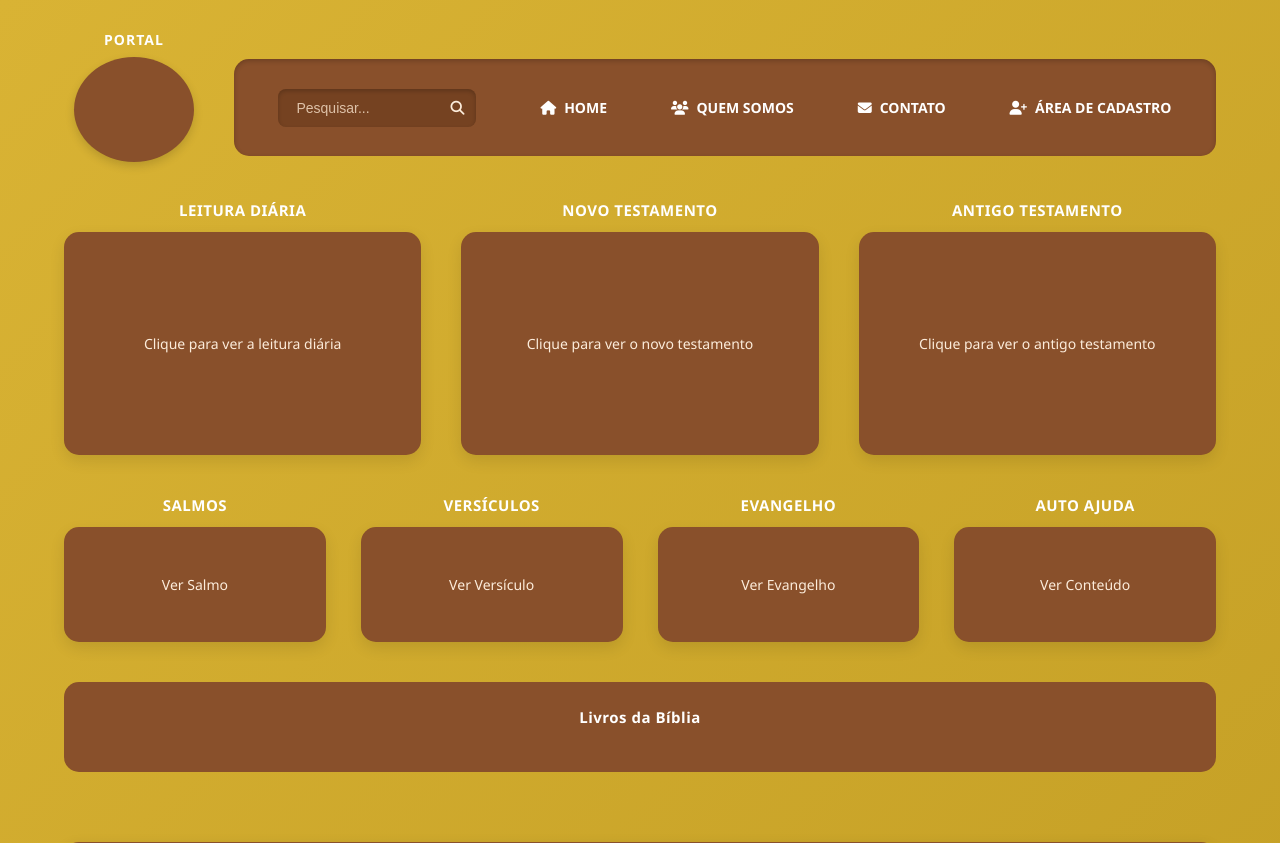
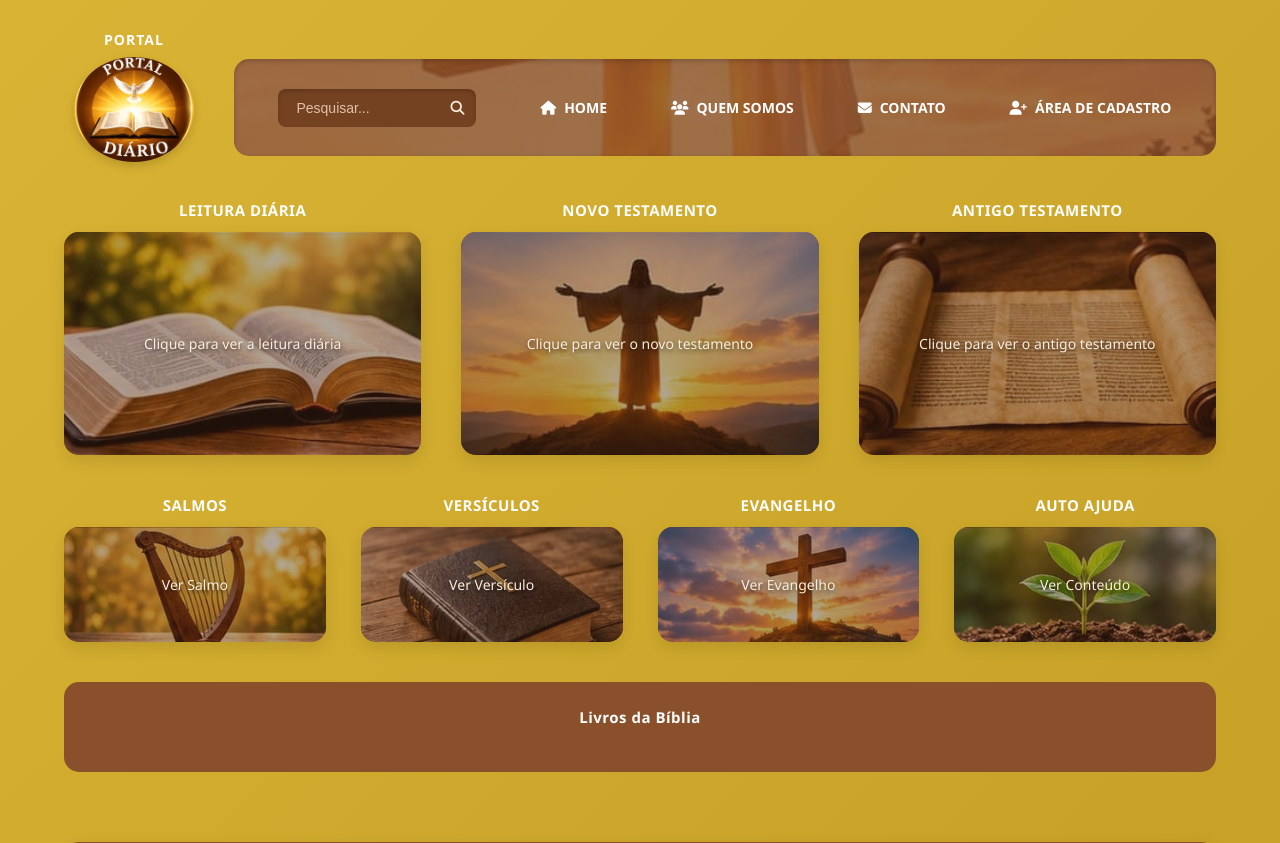
Before and after one commit to Youkai1910/projeto-integrador, a PHP site: page / in a window 1280 px wide. Shown: the top 843 px of the page. Run offline with PHP 8.4, Linux system fonts and the light colour scheme; data that the repository does not hold is empty.

Commit message:
Add images to Bible portal homepage
Add image-backed logo, banner, and content cards with overlays and cover styling. Record the image-integration prompt in prompts.md.

```diff
--- a/css/style.css
+++ b/css/style.css
@@ -42,10 +42,16 @@ header {
 .logo {
     width: 120px;
     height: 105px;
-    background: #89502b;
     border-radius: 50%;
     margin: 8px auto;
     box-shadow: 0 4px 10px rgba(0, 0, 0, 0.15);
+    overflow: hidden;
+}
+
+.logo img {
+    width: 100%;
+    height: 100%;
+    object-fit: cover;
 }
 
 .menu-area {
@@ -56,6 +62,10 @@ header {
 .banner {
     height: 97px;
     background: #89502b;
+    background-image: linear-gradient(rgba(137, 80, 43, 0.82), rgba(137, 80, 43, 0.82)),
+        url("../biblia_catolica/imagens/hero.jpg");
+    background-size: cover;
+    background-position: center;
     border-radius: 15px;
     margin-top: 15px;
     box-shadow: inset 0 2px 5px rgba(0, 0, 0, 0.2);
@@ -155,11 +165,39 @@ main {
     border-radius: 15px;
     transition: all 0.3s ease;
     box-shadow: 0 6px 15px rgba(0, 0, 0, 0.1);
+    position: relative;
+    overflow: hidden;
     display: flex;
     align-items: center;
     justify-content: center;
     color: #fcecdb;
     font-size: 14px;
+}
+
+.card-principal img,
+.card-inferior img {
+    width: 100%;
+    height: 100%;
+    object-fit: cover;
+    position: absolute;
+    inset: 0;
+}
+
+.card-principal::after,
+.card-inferior::after {
+    content: "";
+    position: absolute;
+    inset: 0;
+    background: rgba(69, 39, 22, 0.42);
+}
+
+.card-principal span,
+.card-inferior span {
+    position: relative;
+    z-index: 1;
+    padding: 10px 14px;
+    text-align: center;
+    text-shadow: 0 2px 4px rgba(0, 0, 0, 0.55);
 }
 
 .card-principal:hover {
@@ -182,6 +220,8 @@ main {
     border-radius: 15px;
     transition: all 0.3s ease;
     box-shadow: 0 6px 15px rgba(0, 0, 0, 0.1);
+    position: relative;
+    overflow: hidden;
     display: flex;
     align-items: center;
     justify-content: center;
--- a/index.php
+++ b/index.php
@@ -18,7 +18,9 @@ $livros = $pdo->query('SELECT label FROM books ORDER BY id')->fetchAll();
     <header>
         <div class="logo-area">
             PORTAL
-            <div class="logo"></div>
+            <div class="logo">
+                <img src="biblia_catolica/imagens/logo.png" alt="Logo Portal Diário">
+            </div>
         </div>
         <div class="menu-area">
             <nav class="banner" aria-label="Navegação principal">
@@ -41,34 +43,55 @@ $livros = $pdo->query('SELECT label FROM books ORDER BY id')->fetchAll();
         <section class="principal">
             <div>
                 <h3>LEITURA DIÁRIA</h3>
-                <div class="card-principal">Clique para ver a leitura diária</div>
+                <div class="card-principal">
+                    <img src="biblia_catolica/imagens/leitura-diaria.jpg" alt="Leitura diária">
+                    <span>Clique para ver a leitura diária</span>
+                </div>
             </div>
             <div>
                 <h3>NOVO TESTAMENTO</h3>
-                <div class="card-principal">Clique para ver o novo testamento</div>
+                <div class="card-principal">
+                    <img src="biblia_catolica/imagens/novo-testamento.jpg" alt="Novo Testamento">
+                    <span>Clique para ver o novo testamento</span>
+                </div>
             </div>
             <div>
                 <h3>ANTIGO TESTAMENTO</h3>
-                <div class="card-principal">Clique para ver o antigo testamento</div>
+                <div class="card-principal">
+                    <img src="biblia_catolica/imagens/antigo-testamento.jpg" alt="Antigo Testamento">
+                    <span>Clique para ver o antigo testamento</span>
+                </div>
             </div>
         </section>
 
         <section class="inferior">
             <div>
                 <h3>SALMOS</h3>
-                <div class="card-inferior">Ver Salmo</div>
+                <div class="card-inferior">
+                    <img src="biblia_catolica/imagens/salmos.jpg" alt="Salmos">
+                    <span>Ver Salmo</span>
+                </div>
             </div>
             <div>
                 <h3>VERSÍCULOS</h3>
-                <div class="card-inferior">Ver Versículo</div>
+                <div class="card-inferior">
+                    <img src="biblia_catolica/imagens/versiculos.jpg" alt="Versículos">
+                    <span>Ver Versículo</span>
+                </div>
             </div>
             <div>
                 <h3>EVANGELHO</h3>
-                <div class="card-inferior">Ver Evangelho</div>
+                <div class="card-inferior">
+                    <img src="biblia_catolica/imagens/evangelho.jpg" alt="Evangelho">
+                    <span>Ver Evangelho</span>
+                </div>
             </div>
             <div>
                 <h3>AUTO AJUDA</h3>
-                <div class="card-inferior">Ver Conteúdo</div>
+                <div class="card-inferior">
+                    <img src="biblia_catolica/imagens/auto-ajuda.jpg" alt="Auto ajuda">
+                    <span>Ver Conteúdo</span>
+                </div>
             </div>
         </section>
 
```
Also changed, not shown: prompts.md (added, +4 -0 lines).
